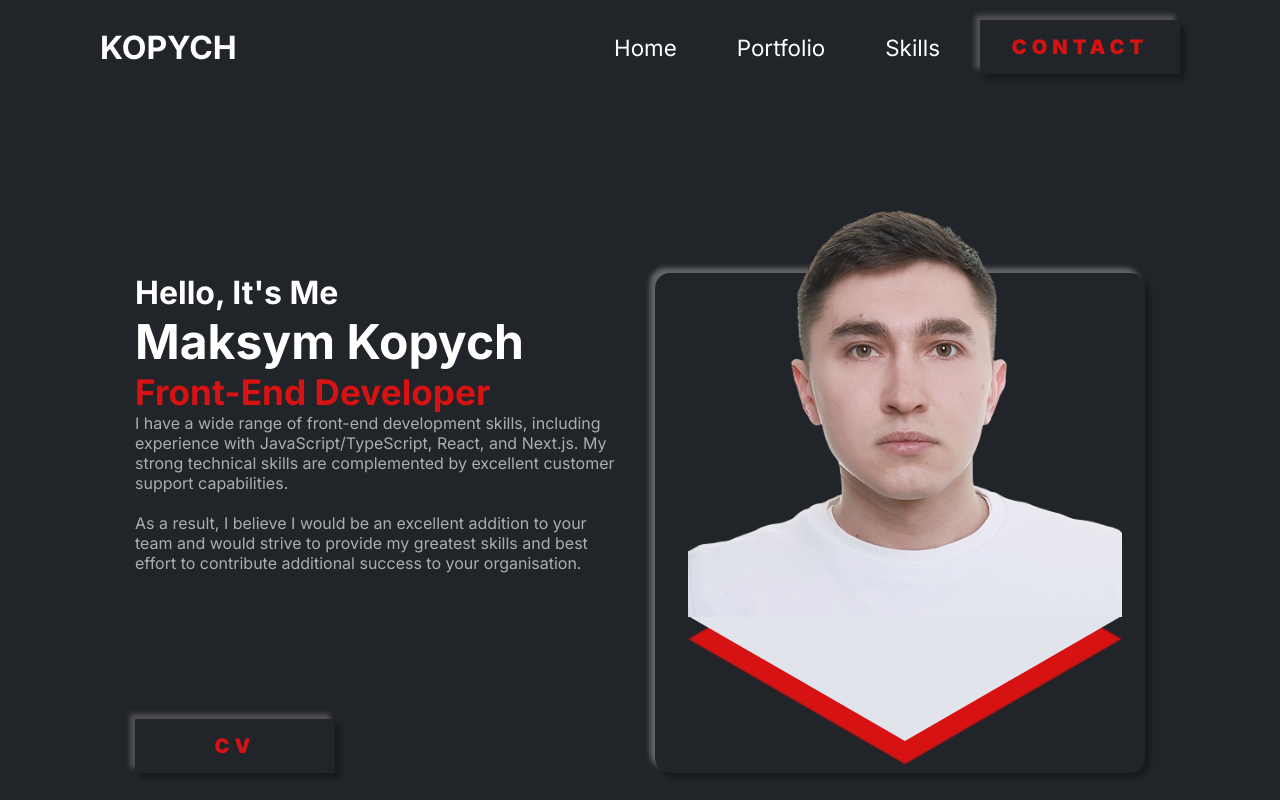
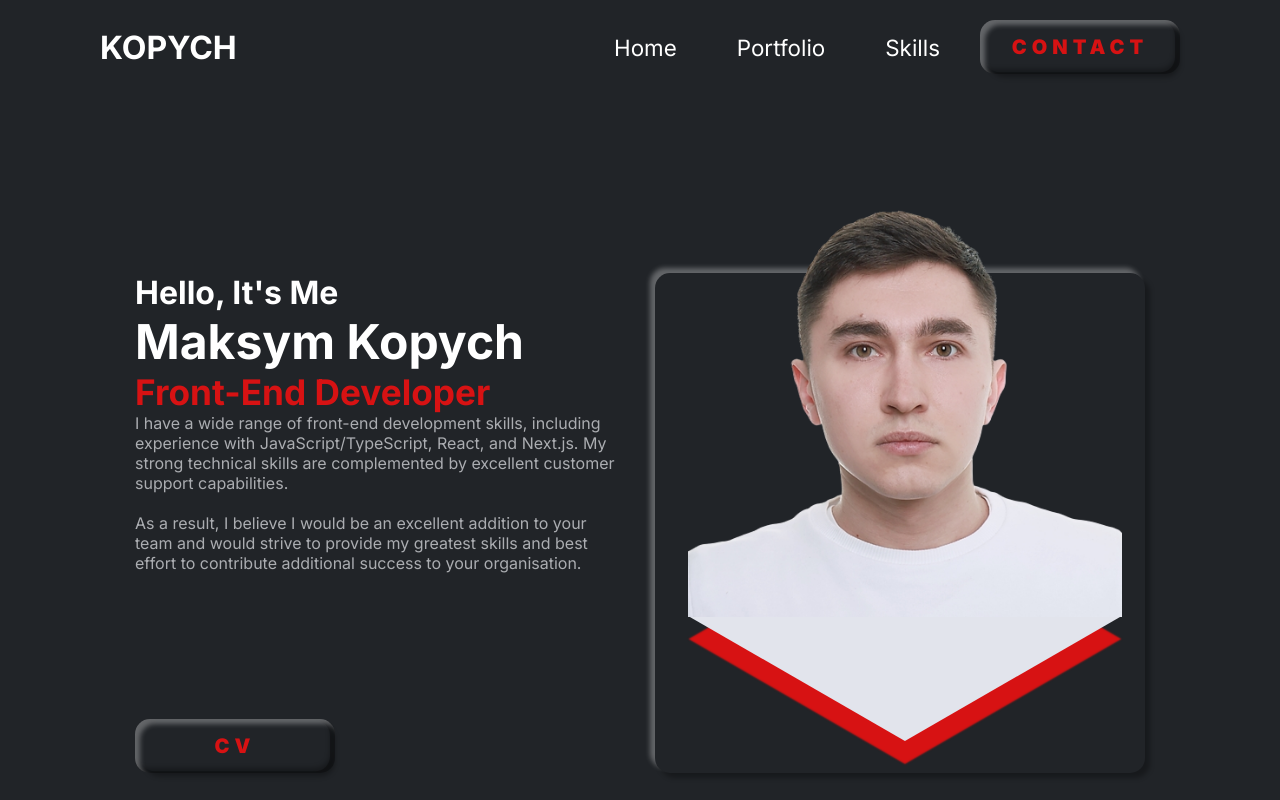
Before and after one commit to MaksymKopych/Portfolio, a Next.js app: page / in a window 1280 px wide. Shown: the top 800 px of the page. Built offline with nearby package versions, Linux system fonts and the light colour scheme.

Commit message:
add hover for links

```diff
--- a/components/Contact/Contact.module.scss
+++ b/components/Contact/Contact.module.scss
@@ -59,11 +59,18 @@
         position: absolute;
         height: 95%;
         width: 95%;
-        box-shadow: inset -5px -5px 5px rgba(197, 186, 186, 0.3), inset 5px 5px 5px rgba(0, 0, 0, 0.3);
+        box-shadow: 5px 5px 5px rgba(0, 0, 0, 0.3);
     }
 
     img {
         object-fit: cover;
+    }
+}
+
+.socialLink:hover {
+
+    &::before {
+        box-shadow: inset 5px 5px 5px rgba(0, 0, 0, 0.3);
     }
 }
 
--- a/components/Header/Header.module.scss
+++ b/components/Header/Header.module.scss
@@ -57,7 +57,7 @@
     font-size: 1.4rem;
     position: relative;
     padding: 15px 20px;
-
+    border-radius: 15px;
 
     @media (max-width:992px) {
         width: 100%;
@@ -66,20 +66,37 @@
     }
 
     &:hover {
-        box-shadow: -5px -5px 5px rgba(197, 186, 186, 0.3), 5px 5px 5px rgba(0, 0, 0, 0.3);
+        box-shadow: inset 5px 5px 5px rgba(255, 255, 255, 0.3), inset -5px -5px 5px rgba(0, 0, 0, 0.3);
 
-        // &::before {
-        //     z-index: 1;
-        //     top: 50%;
-        //     left: 50%;
-        //     transform: translate(-50%, -50%);
-        //     content: "";
-        //     position: absolute;
-        //     height: 95%;
-        //     width: 95%;
-        //     box-shadow: inset -5px -5px 5px rgba(197, 186, 186, 0.3), inset 5px 5px 5px rgba(0, 0, 0, 0.3);
-        // }
+        &::before {
+            border-radius: 15px;
+            z-index: 1;
+            top: 50%;
+            left: 50%;
+            transform: translate(-50%, -50%);
+            content: "";
+            position: absolute;
+            height: 95%;
+            width: 95%;
+            box-shadow: 5px 5px 5px rgba(0, 0, 0, 0.3);
+        }
+    }
 
+    &:active {
+        box-shadow: 0px 0px 5px rgba(255, 255, 255, 0.3), 5px 5px 5px rgba(0, 0, 0, 0.3);
+
+        &::before {
+            border-radius: 15px;
+            z-index: 1;
+            top: 50%;
+            left: 50%;
+            transform: translate(-50%, -50%);
+            content: "";
+            position: absolute;
+            height: 95%;
+            width: 95%;
+            box-shadow: inset -5px -5px 5px rgba(197, 186, 186, 0.3), inset 5px 5px 5px rgba(0, 0, 0, 0.3);
+        }
     }
 }
 
--- a/styles/Global.scss
+++ b/styles/Global.scss
@@ -158,29 +158,43 @@ body {
     font-weight: 900;
     text-transform: uppercase;
     letter-spacing: 5px;
-    box-shadow: -5px -5px 5px rgba(197, 186, 186, 0.3), 5px 5px 5px rgba(0, 0, 0, 0.3);
     position: relative;
+    border-radius: 15px;
     display: flex;
     justify-content: center;
     align-items: center;
-    // &::before {
-    //     border-radius: 15px;
-    //     z-index: 1;
-    //     top: 50%;
-    //     left: 50%;
-    //     transform: translate(-50%, -50%);
-    //     content: "";
-    //     position: absolute;
-    //     height: 95%;
-    //     width: 95%;
-    //     box-shadow: inset -5px -5px 5px rgba(197, 186, 186, 0.3), inset 5px 5px 5px rgba(0, 0, 0, 0.3);
-    // }
+    box-shadow: inset 5px 5px 5px rgba(255, 255, 255, 0.3), inset -5px -5px 5px rgba(0, 0, 0, 0.3);
+
+    &::before {
+        border-radius: 15px;
+        z-index: 1;
+        top: 50%;
+        left: 50%;
+        transform: translate(-50%, -50%);
+        content: "";
+        position: absolute;
+        height: 95%;
+        width: 95%;
+        box-shadow: 5px 5px 5px rgba(0, 0, 0, 0.3);
+    }
+
 
     @media (max-width:699px) {
         width: 100%;
     }
 }
 
+.btn:active {
+    box-shadow: 0px 0px 5px rgba(255, 255, 255, 0.3), 5px 5px 5px rgba(0, 0, 0, 0.3);
+
+    &::before {
+        box-shadow: inset -5px -5px 5px rgba(197, 186, 186, 0.3), inset 5px 5px 5px rgba(0, 0, 0, 0.3);
+    }
+}
+
+.btn:hover {
+    color: green;
+}
 
 
 .alert {
```
